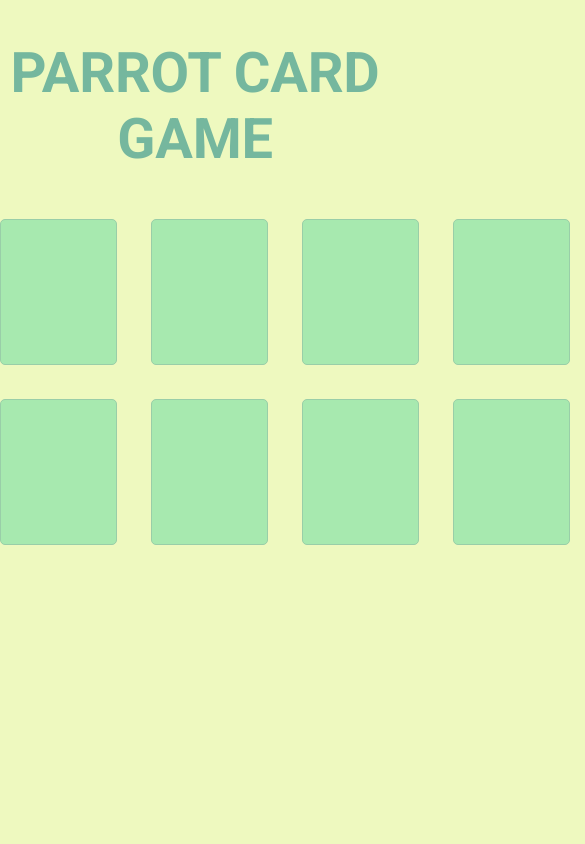
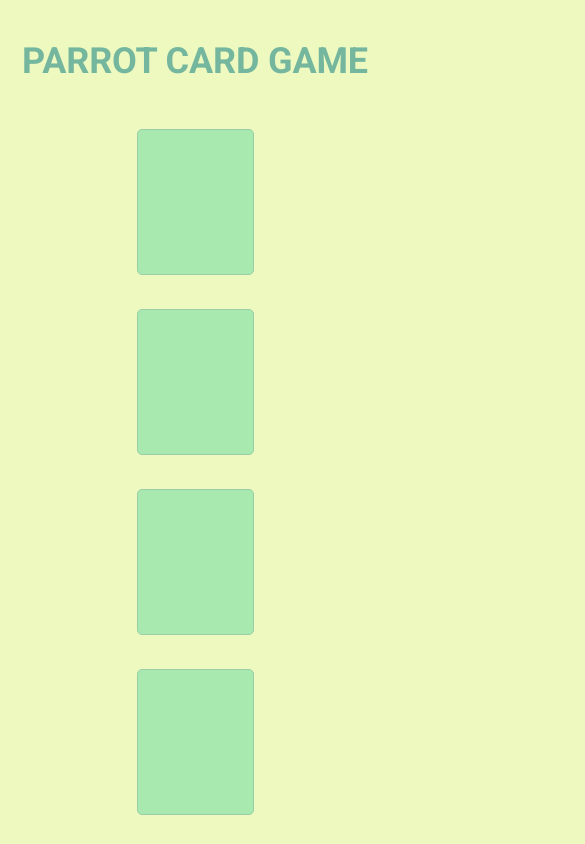
Before and after one commit to zarzana/projeto4-parrots, a plain HTML site: page index.html in a window 390 px wide. Shown: the top 844 px of the page, 585 px wide, since content can reach past the window. Drawn offline with Linux system fonts and the light colour scheme.

Commit message:
Implement media query for mobile layout

```diff
--- a/style.css
+++ b/style.css
@@ -1,4 +1,5 @@
 body {
+    width: 100%;
     background: #EEF9BF;
     font-family: 'Roboto', sans-serif;
 }
@@ -33,5 +34,15 @@ body {
 
 .break {
     flex-basis: 100%;
+    width: 0;
     height: 0;
 }
+
+@media (max-width: 980px) {
+    .game { width: 89%; }
+}
+
+@media (max-width: 820px) {
+    .game { width: 117px; }
+    .page h1 { font-size: 36px; line-height: 42px; }
+}
```
